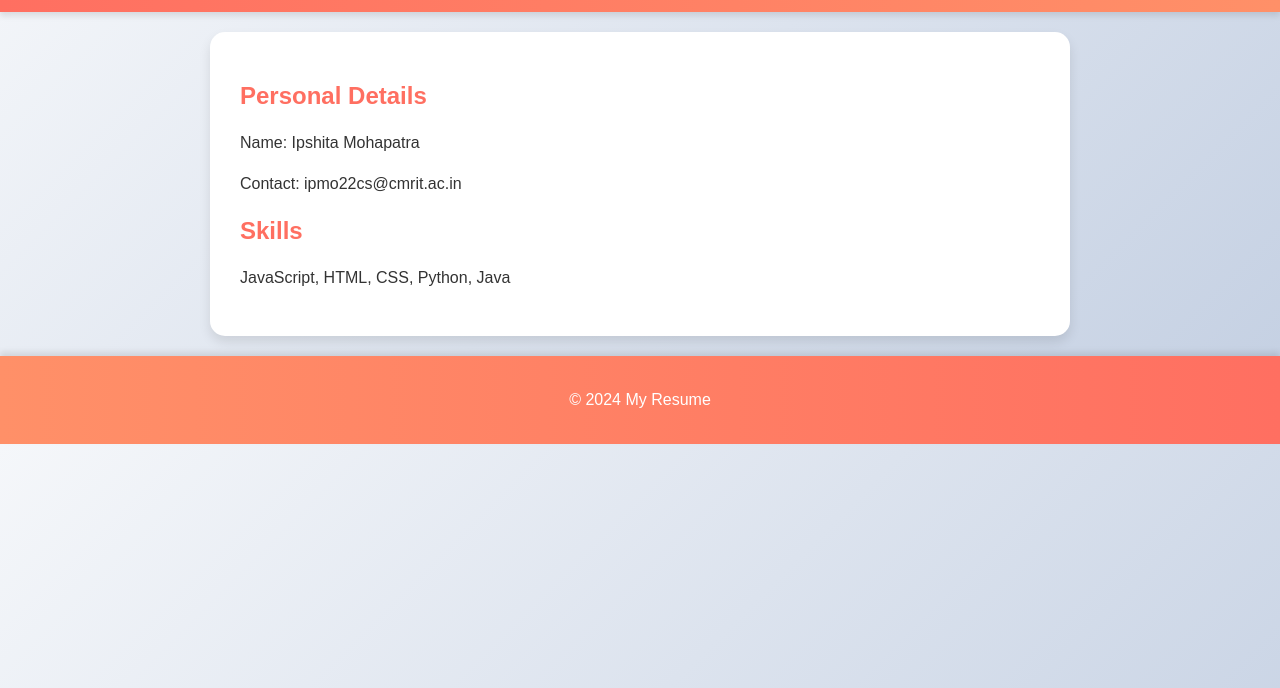
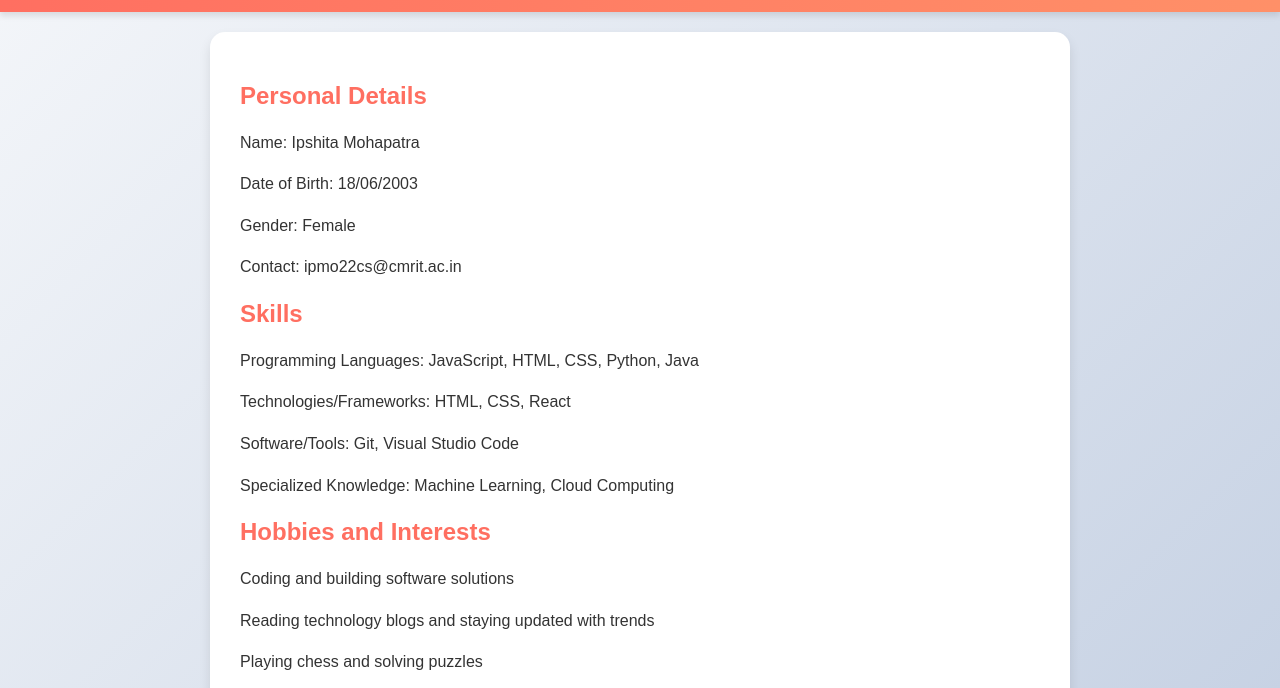
Before and after one commit to Ipmo22c/Resume, a plain HTML site: page bio-data.html in a window 1280 px wide. Shown: the part 96-784 px from the top of the page. Drawn offline with Linux system fonts and the light colour scheme.

Commit message:
Update bio-data.html

```diff
--- a/bio-data.html
+++ b/bio-data.html
@@ -20,13 +20,21 @@
   <section class="bio-data">
     <h2>Personal Details</h2>
     <p>Name: Ipshita Mohapatra</p>
+    <p>Date of Birth: 18/06/2003</p>
+    <p>Gender: Female
     <p>Contact: ipmo22cs@cmrit.ac.in</p>
     <h2>Skills</h2>
-    <p>JavaScript, HTML, CSS, Python, Java</p>
-  </section>
+    <p>Programming Languages: JavaScript, HTML, CSS, Python, Java</p>
+    <p>Technologies/Frameworks: HTML, CSS, React</p>
+    <p>Software/Tools: Git, Visual Studio Code</p>
+    <p>Specialized Knowledge: Machine Learning, Cloud Computing</p>
+    <h2>Hobbies and Interests</h2>
+    <p>Coding and building software solutions</p>
+    <p>Reading technology blogs and staying updated with trends</p>
+    <p>Playing chess and solving puzzles</p>
+    <p>Exploring photography and creative editing</p>
+</section>
   <footer>
     <p>© 2024 My Resume</p>
   </footer>
   <script src="script.js"></script>
-</body>
-</html>
```
